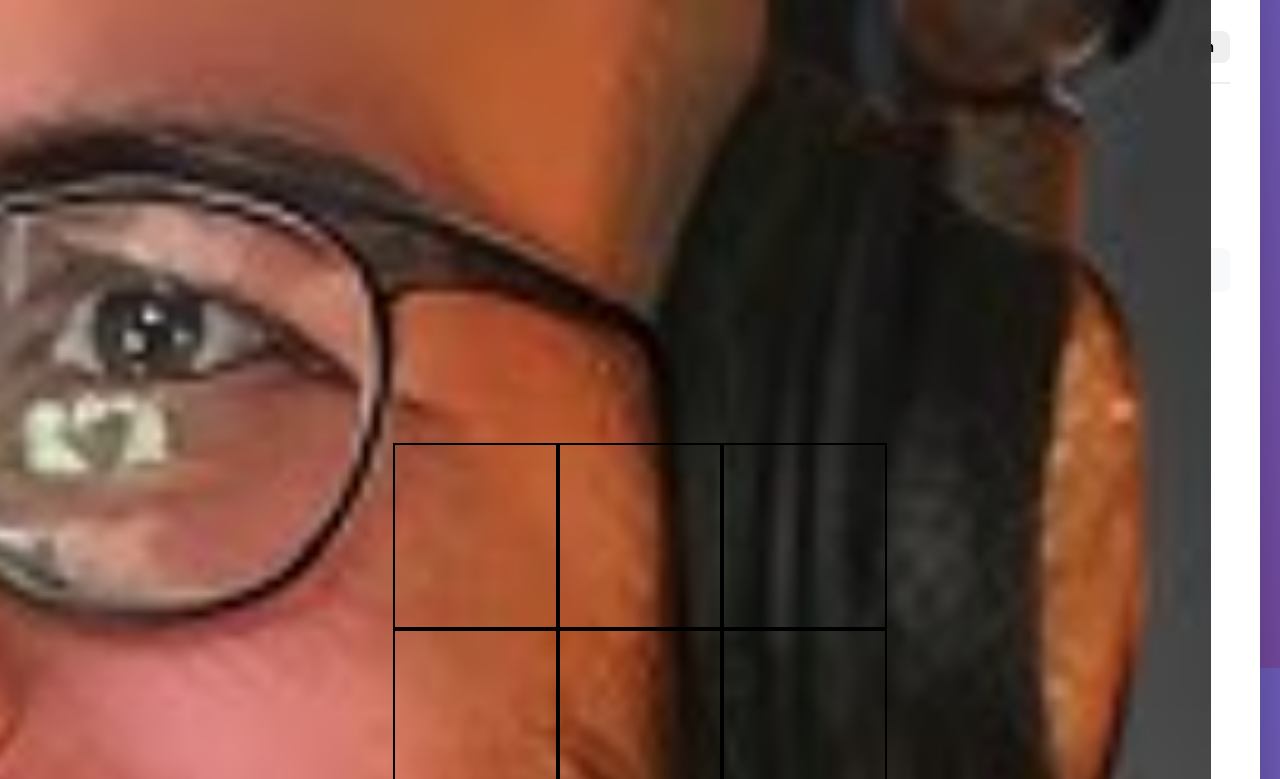
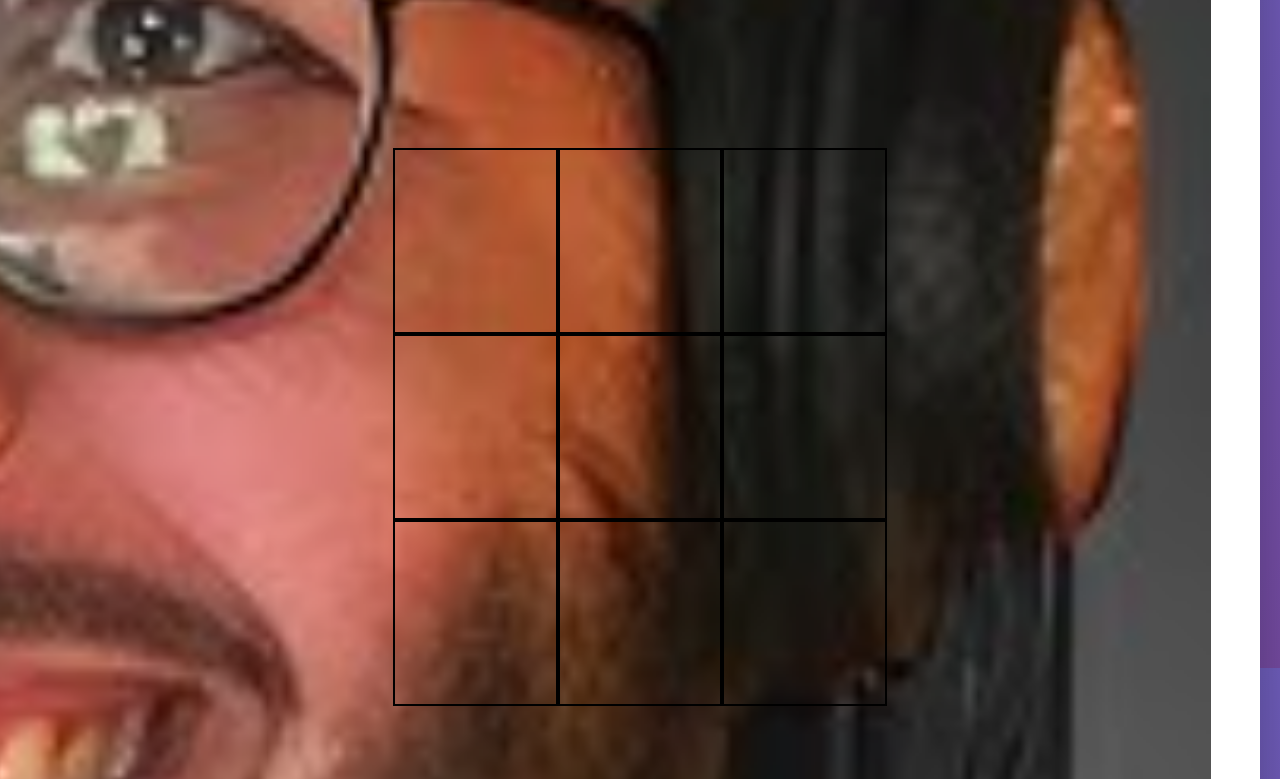
Before and after one commit to lexkyhd-ops/GiggandSite, a website: page index.html in a window 1280 px wide. Shown: the part 132-911 px from the top of the page. Drawn offline with nearby package versions, Linux system fonts and the light colour scheme.

Commit message:
Hide game UI elements and disable socket connection for image adjustment mode

```diff
--- a/index.html
+++ b/index.html
@@ -48,12 +48,13 @@
 
         <!-- Game Screen -->
         <div id="game" class="screen active">
-            <div class="game-header">
+            <!-- Game header and info hidden for image adjustment -->
+            <div class="game-header" style="display: none;">
                 <div class="room-code-display">Raum: <span id="gameRoomCode"></span></div>
                 <button id="leaveGameBtn" class="btn btn-small">Spiel verlassen</button>
             </div>
 
-            <div class="game-info">
+            <div class="game-info" style="display: none;">
                 <div class="player-info">
                     <div class="player" id="player1">
                         <span class="player-name">Spieler 1</span>
```
